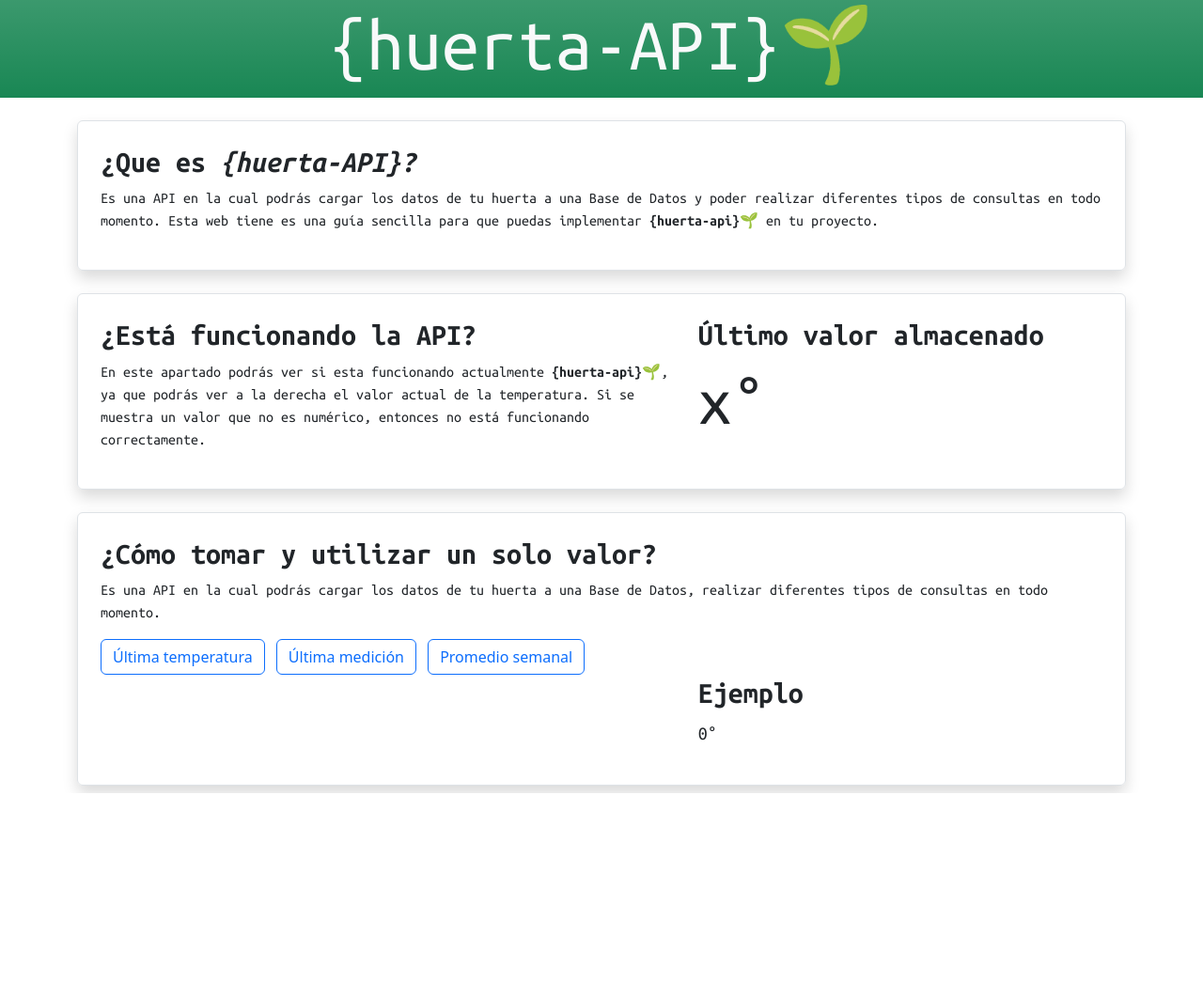
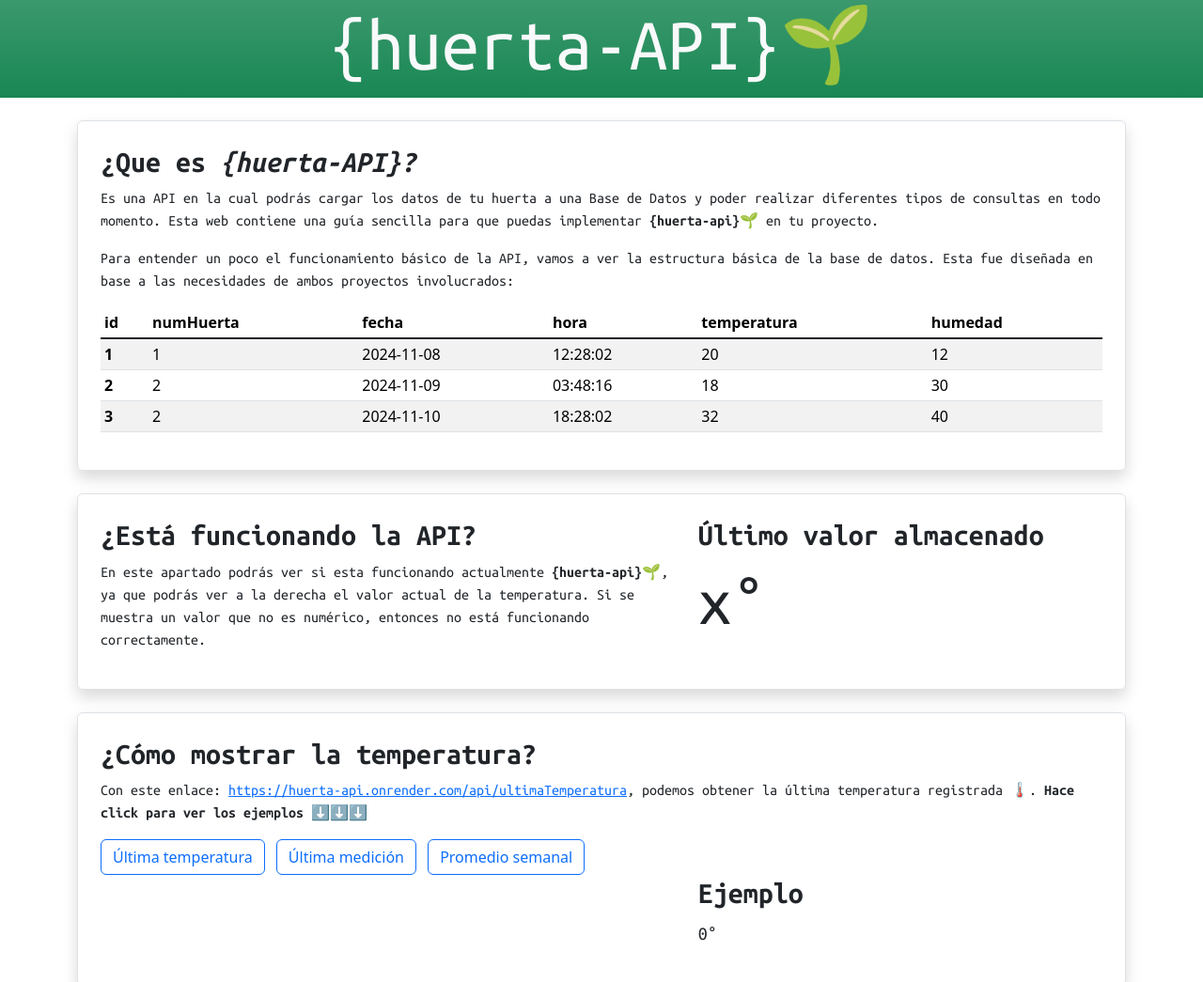
Before and after one commit to elProfeAle/apiHuerta, a website: page index.html in a window 1280 px wide. Shown: the top 1045 px of the page at 94% size. Before the commit the page ends 844 px from the top, so only its background shows below. Drawn offline with nearby package versions, Linux system fonts and the light colour scheme.

Commit message:
nueva informacion

```diff
--- a/index.html
+++ b/index.html
@@ -29,8 +29,51 @@
                 <h2 class="fw-semibold">¿Que es <span class="fst-italic">{huerta-API}?</span> </h2>
                 <p>
                     Es una API en la cual podrás cargar los datos de tu huerta a una Base de Datos y poder realizar diferentes
-                    tipos de consultas en todo momento. Esta web tiene es una guía sencilla para que puedas implementar <b>{huerta-api}</b>🌱 en tu proyecto.
+                    tipos de consultas en todo momento. Esta web contiene una guía sencilla para que puedas implementar <b>{huerta-api}</b>🌱 en tu proyecto.
                 </p>
+                <p>
+                    Para entender un poco el funcionamiento básico de la API, vamos a ver la estructura básica de la base de datos. Esta fue diseñada en base a las necesidades de ambos proyectos involucrados:
+                </p>
+                <div class="table-responsive">
+                <table class="table table-sm table-striped">
+                    <thead>
+                      <tr>
+                        <th scope="col">id</th>
+                        <th scope="col">numHuerta</th>
+                        <th scope="col">fecha</th>
+                        <th scope="col">hora</th>
+                        <th scope="col">temperatura</th>
+                        <th scope="col">humedad</th>
+                      </tr>
+                    </thead>
+                    <tbody class="table-group-divider">
+                      <tr>
+                        <th scope="row">1</th>
+                        <td>1</td>
+                        <td>2024-11-08</td>
+                        <td>12:28:02</td>
+                        <td>20</td>
+                        <td>12</td>
+                      </tr>
+                      <tr>
+                        <th scope="row">2</th>
+                        <td>2</td>
+                        <td>2024-11-09</td>
+                        <td>03:48:16</td>
+                        <td>18</td>
+                        <td>30</td>
+                      </tr>
+                      <tr>
+                        <th scope="row">3</th>
+                        <td>2</td>
+                        <td>2024-11-10</td>
+                        <td>18:28:02</td>
+                        <td>32</td>
+                        <td>40</td>
+                      </tr>
+                    </tbody>
+                  </table>
+                </div>
             </div>
 
         </div>
@@ -54,10 +97,10 @@
         </div>
         <div class="hero rounded border shadow p-4 my-2">
             <div class="row">
-                <h2 id="tituloEjemplo" class="fw-semibold">¿Cómo tomar y utilizar un solo valor?</h2>
+                <h2 id="tituloEjemplo" class="fw-semibold">¿Cómo mostrar la temperatura?</h2>
                 <p id="info">
-                    Es una API en la cual podrás cargar los datos de tu huerta a una Base de Datos, realizar
-                    diferentes tipos de consultas en todo momento.
+                    Con este enlace:  <a target="_blank" href="https://huerta-api.onrender.com/api/ultimaTemperatura">https://huerta-api.onrender.com/api/ultimaTemperatura</a>, podemos obtener la última temperatura registrada 🌡️.
+                    <b>Hace click para ver los ejemplos ⬇️⬇️⬇️</b>
                 </p>
                 <div>
                     <button class="btn btn-outline-primary me-2" onclick="showExample(1)">Última temperatura</button>
--- a/src/front2.js
+++ b/src/front2.js
@@ -15,7 +15,11 @@ setInterval(() => {
             // Actualizar el contenido de temp con la última temperatura de la base de datos
             titulo.textContent = data + '°';
             if(data>30){
-
+                titulo.textContent = titulo.textContent + '☀️'
+            }else if(data>10){
+                titulo.textContent = titulo.textContent + '🌡️';
+            }else{
+                titulo.textContent = titulo.textContent + '❄️';
             }
         })
         .catch(error => console.error('Error al obtener la última temperatura:', error));
@@ -67,7 +71,7 @@ function showExample(number) {
             .catch(error => console.error('Error al mostrar el promedio semanal: ', error));
     } else {
         tituloEjemplo.textContent = '¿Cómo mostrar la temperatura?'
-        info.innerHTML = 'Con este enlace:  <a target="_blank" href="https://huerta-api.onrender.com/api/ultimaTemperatura">https://huerta-api.onrender.com/api/ultimaTemperatura</a>, podemos obtener la última temperatura registrada 🌡️.'
+        info.innerHTML = 'Con este enlace:  <a target="_blank" href="https://huerta-api.onrender.com/api/ultimaTemperatura">https://huerta-api.onrender.com/api/ultimaTemperatura</a>, podemos obtener la última temperatura registrada 🌡️. <b>Hace click para ver los ejemplos ⬇️⬇️⬇️</b>'
 
         //fetch nos permite tomar datos de una api, en este caso huerta-api
         fetch('https://huerta-api.onrender.com/api/ultimaTemperatura')
```
